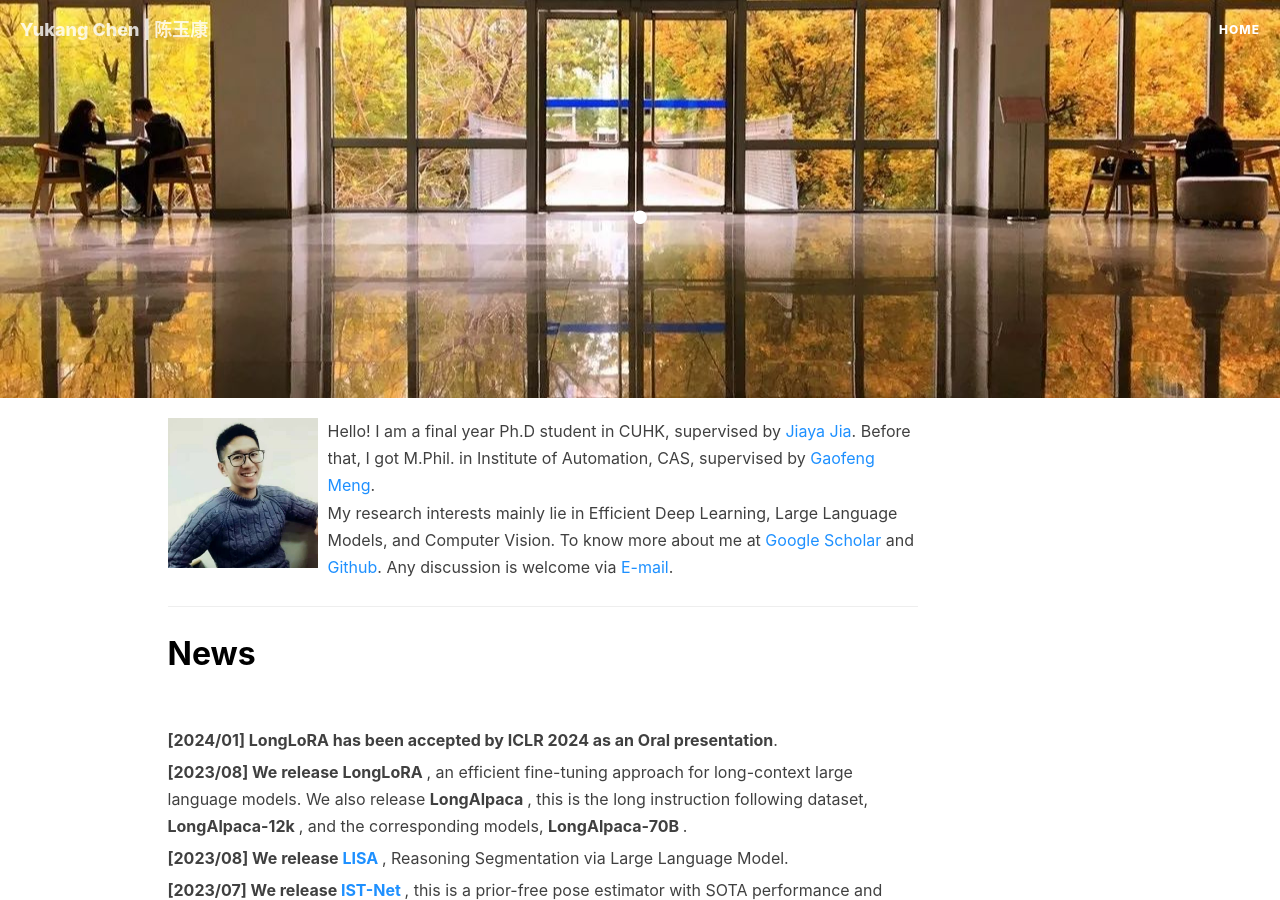
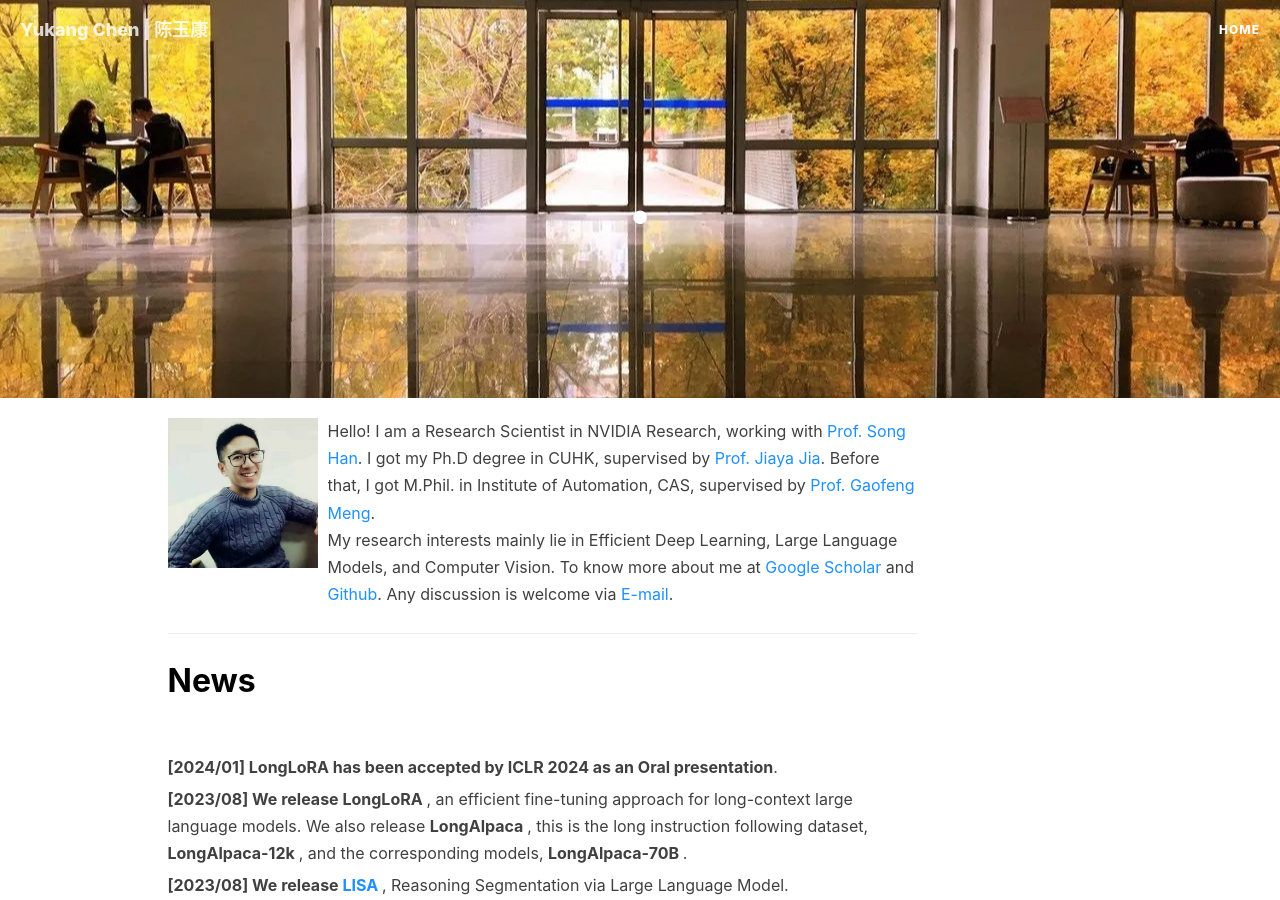
Before and after one commit to yukang2017/yukang2017.github.io, a Jekyll site: the page built from index.html, in a window 1280 px wide and 900 px high. Built offline with Jekyll 4.4.1, drawn with Linux system fonts in a browser that asks for light colours; nearby versions of some CDN libraries; the list of posts is cut into pages by our own code; comment, search, counter and statistics services are not loaded; some of the changed text lies outside the part shown.

Commit message:
Update index.html

```diff
--- a/index.html
+++ b/index.html
@@ -10,9 +10,10 @@ description: ""
 			</a>
 			<div class="media-body">
 				<p class="media-heading">
-					Hello! I am a final year Ph.D student in CUHK, supervised by <a target="_blank"
-					   href="http://jiaya.me/"><font color="DodgerBlue">Jiaya Jia</font></a>. Before that, I got M.Phil. in Institute of Automation, CAS, supervised by <a target="_blank"
-					 href="https://scholar.google.com/citations?user=5hti_r0AAAAJ&hl=zh-CN"><font color="DodgerBlue">Gaofeng Meng</font></a></font>.
+					Hello! I am a Research Scientist in NVIDIA Research, working with <a target="_blank"
+					   href="https://hanlab.mit.edu/songhan/"><font color="DodgerBlue">Prof. Song Han</font></a>. I got my Ph.D degree in CUHK, supervised by <a target="_blank"
+					   href="http://jiaya.me/"><font color="DodgerBlue">Prof. Jiaya Jia</font></a>. Before that, I got M.Phil. in Institute of Automation, CAS, supervised by <a target="_blank"
+					 href="https://scholar.google.com/citations?user=5hti_r0AAAAJ&hl=zh-CN"><font color="DodgerBlue"> Prof. Gaofeng Meng</font></a></font>.
 			<br> My research interests mainly lie in Efficient Deep Learning, Large Language Models, and Computer Vision.
 			To know more about me at
 					<a target="_blank"
@@ -21,7 +22,7 @@ description: ""
 					<a target="_blank"
 					   href="https://github.com/yukang2017"><font color="DodgerBlue">Github</font></a>.
 					Any discussion is welcome via <a target="_blank"
-					   href="yukangchen@cse.cuhk.edu.hk"><font color="DodgerBlue">E-mail</font></a>.</font>
+					   href="chenyukang2020@gmail.com"><font color="DodgerBlue">E-mail</font></a>.</font>
 				</p>
 			</div>
 		</div>
@@ -162,7 +163,7 @@ description: ""
 						 The Chinese University of Hong Kong
 				 </strong> <br>
 					<font size="2.7">PhD., Computer Science and Engineering.</font>
-					<font size="2.7">Aug 2020 - now.</font> <br>
+					<font size="2.7">Aug 2020 - Jul 2024.</font> <br>
 					<font size="2.7">Supervisor: Prof. <a target="_blank"
 					   href="http://jiaya.me/"><font color="DodgerBlue">Jiaya Jia</font>.</a> <br>
 
@@ -204,21 +205,6 @@ description: ""
 <hr>
 
 <div class="post-preview">
-	<strong><font size="6" color="Black">Experience</font></strong>
-			<div class="media">
-			<div class="media-body">
-				<p class="media-heading">
-					<strong>
-						 Technical University of Munich
-				 </strong><br>
-					<font size="2.7"> Visiting Study, Jan 2017 - Feb 2017.</font><br>
-				</p>
-			</div>
-		</div>
-</div>
-<hr>
-
-<div class="post-preview">
 	<strong><font size="6" color="Black">Activities</font></strong>
 		<div class="media">
 			<div class="media-body">
```
